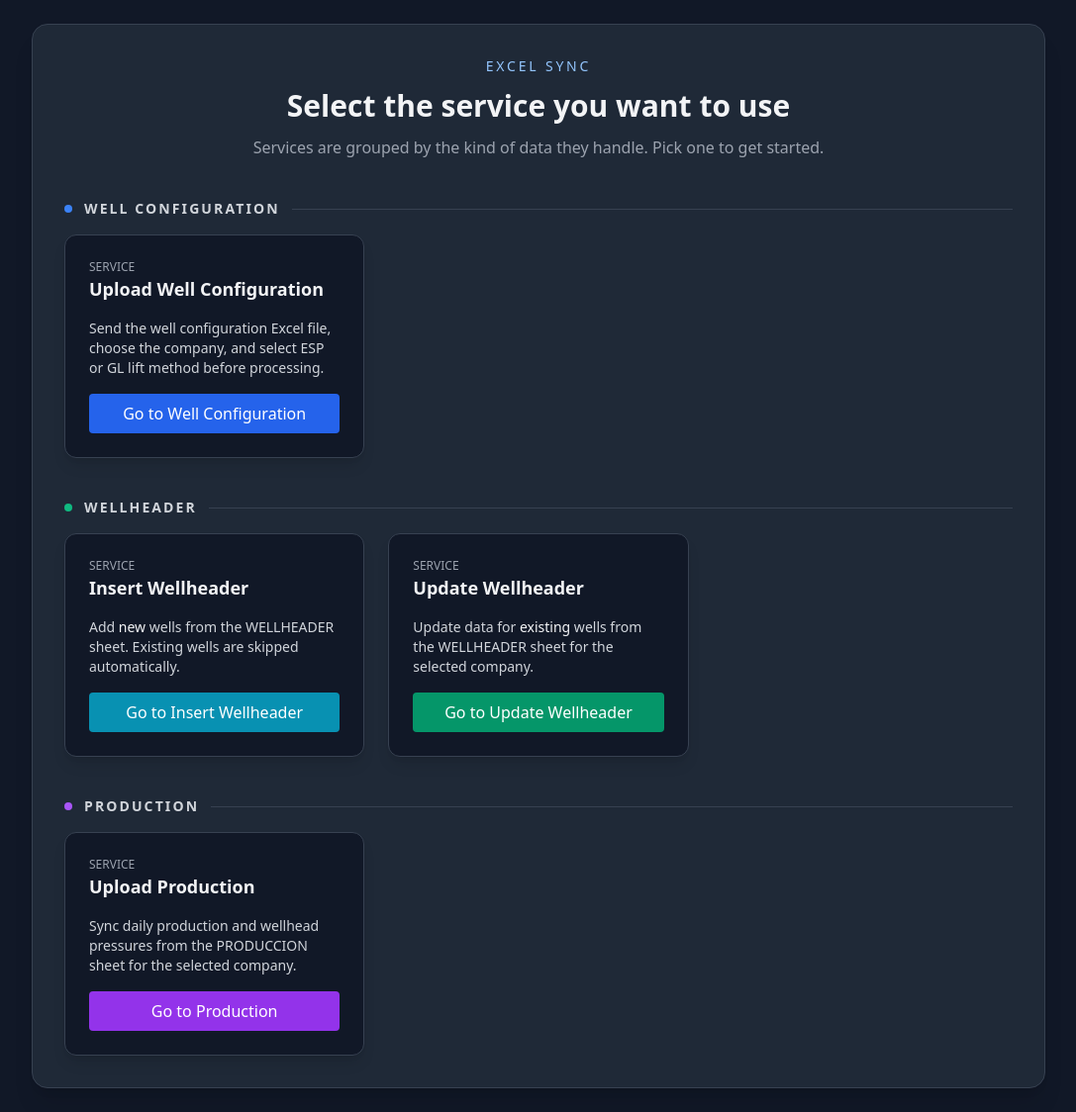
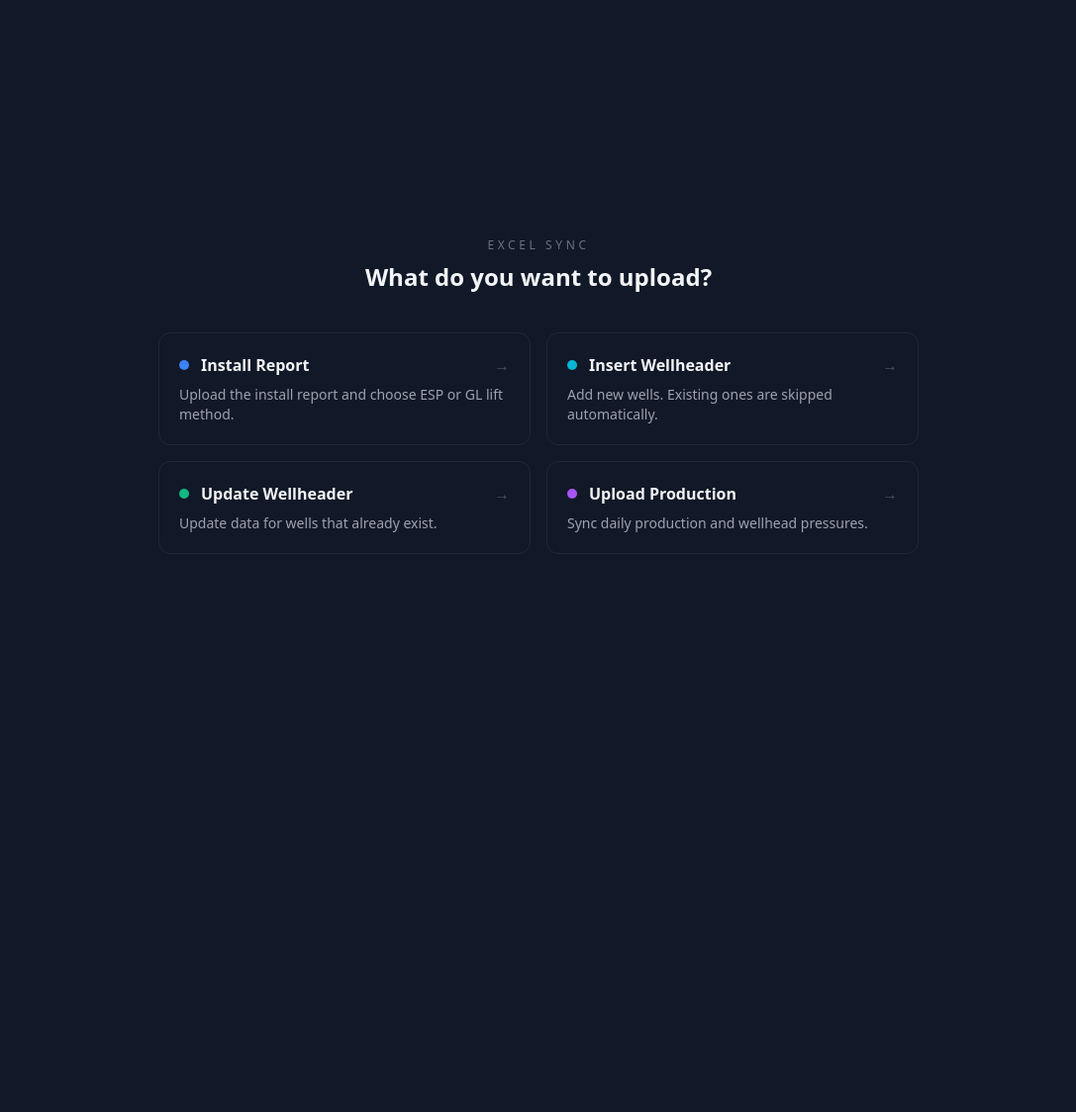
Before and after one commit to gjcardonam/db_excel_sync_api, a FastAPI app: page / in a window 1280 px wide. Shown: the whole page at 99% size, without its empty margins (96-1183 px from the left). After the commit the page ends 560 px from the top, so only its background shows below. Run offline with FastAPI, Linux system fonts and the light colour scheme; some libraries are stand-ins or nearby versions.

Commit message:
feat: auto-assign wellheader id/uwi/entityid; minimalist home; rename to Install Report
wellheader insert:
- Assign the table index to each new well: id == uwi == entityid, set to the
  live MAX(id)+1 (nothing hardcoded; recomputed every upload).
- Realign the id sequence (pg_get_serial_sequence + setval) to the new MAX(id)
  after inserting, so later inserts (app or manual) do not collide. The 'id' is
  written explicitly, which otherwise would not advance the sequence.

UI:
- Rename the "Well Configuration" service to "Install Report" (home card + page).
- Redesign the home page to a minimalist, fully clickable card grid.

Co-Authored-By: Claude Opus 4.8 (1M context) <noreply@anthropic.com>

```diff
--- a/app/templates/home.html
+++ b/app/templates/home.html
@@ -2,7 +2,7 @@
 <html lang="en" class="dark">
 <head>
   <meta charset="UTF-8" />
-  <title>Choose a Service</title>
+  <title>Excel Sync</title>
   <script src="https://cdn.tailwindcss.com"></script>
   <script>
     tailwind.config = {
@@ -12,86 +12,57 @@
   </script>
 </head>
 <body class="min-h-screen bg-gray-900 text-gray-100 flex items-center justify-center p-6">
-  <div class="w-full max-w-5xl bg-gray-800 border border-gray-700 rounded-2xl shadow-xl p-8">
-    <div class="flex flex-col gap-3 text-center mb-10">
-      <p class="text-sm uppercase tracking-[0.2em] text-blue-300">Excel Sync</p>
-      <h1 class="text-3xl font-bold">Select the service you want to use</h1>
-      <p class="text-gray-400">Services are grouped by the kind of data they handle. Pick one to get started.</p>
+  <main class="w-full max-w-3xl">
+    <header class="mb-10 text-center">
+      <p class="text-xs uppercase tracking-[0.3em] text-gray-500 mb-2">Excel Sync</p>
+      <h1 class="text-2xl font-semibold text-gray-100">What do you want to upload?</h1>
+    </header>
+
+    <div class="grid grid-cols-1 sm:grid-cols-2 gap-4">
+      <!-- Install Report -->
+      <a href="/well-configuration"
+         class="group rounded-xl border border-gray-800 bg-gray-900 p-5 transition hover:border-blue-500/60 hover:bg-gray-800">
+        <div class="flex items-center gap-3">
+          <span class="h-2.5 w-2.5 rounded-full bg-blue-500"></span>
+          <h2 class="text-base font-semibold text-gray-100">Install Report</h2>
+          <span class="ml-auto text-gray-600 group-hover:text-blue-400 transition">&rarr;</span>
+        </div>
+        <p class="mt-2 text-sm text-gray-400">Upload the install report and choose ESP or GL lift method.</p>
+      </a>
+
+      <!-- Insert Wellheader -->
+      <a href="/wellheader-insert"
+         class="group rounded-xl border border-gray-800 bg-gray-900 p-5 transition hover:border-cyan-500/60 hover:bg-gray-800">
+        <div class="flex items-center gap-3">
+          <span class="h-2.5 w-2.5 rounded-full bg-cyan-500"></span>
+          <h2 class="text-base font-semibold text-gray-100">Insert Wellheader</h2>
+          <span class="ml-auto text-gray-600 group-hover:text-cyan-400 transition">&rarr;</span>
+        </div>
+        <p class="mt-2 text-sm text-gray-400">Add new wells. Existing ones are skipped automatically.</p>
+      </a>
+
+      <!-- Update Wellheader -->
+      <a href="/wellheader"
+         class="group rounded-xl border border-gray-800 bg-gray-900 p-5 transition hover:border-emerald-500/60 hover:bg-gray-800">
+        <div class="flex items-center gap-3">
+          <span class="h-2.5 w-2.5 rounded-full bg-emerald-500"></span>
+          <h2 class="text-base font-semibold text-gray-100">Update Wellheader</h2>
+          <span class="ml-auto text-gray-600 group-hover:text-emerald-400 transition">&rarr;</span>
+        </div>
+        <p class="mt-2 text-sm text-gray-400">Update data for wells that already exist.</p>
+      </a>
+
+      <!-- Upload Production -->
+      <a href="/production"
+         class="group rounded-xl border border-gray-800 bg-gray-900 p-5 transition hover:border-purple-500/60 hover:bg-gray-800">
+        <div class="flex items-center gap-3">
+          <span class="h-2.5 w-2.5 rounded-full bg-purple-500"></span>
+          <h2 class="text-base font-semibold text-gray-100">Upload Production</h2>
+          <span class="ml-auto text-gray-600 group-hover:text-purple-400 transition">&rarr;</span>
+        </div>
+        <p class="mt-2 text-sm text-gray-400">Sync daily production and wellhead pressures.</p>
+      </a>
     </div>
-
-    <!-- Group: Well Configuration -->
-    <section class="mb-10">
-      <div class="flex items-center gap-3 mb-4">
-        <span class="h-2 w-2 rounded-full bg-blue-500"></span>
-        <h2 class="text-sm font-semibold uppercase tracking-[0.15em] text-gray-300">Well Configuration</h2>
-        <div class="flex-1 h-px bg-gray-700"></div>
-      </div>
-      <div class="grid grid-cols-1 md:grid-cols-3 gap-6">
-        <div class="bg-gray-900 border border-gray-700 rounded-xl p-6 flex flex-col gap-4 shadow-lg hover:border-blue-500 transition">
-          <div>
-            <div class="text-xs uppercase text-gray-400">Service</div>
-            <h3 class="text-lg font-semibold">Upload Well Configuration</h3>
-          </div>
-          <p class="text-gray-300 text-sm flex-1">Send the well configuration Excel file, choose the company, and select ESP or GL lift method before processing.</p>
-          <a href="/well-configuration" class="inline-flex items-center justify-center px-4 py-2 rounded bg-blue-600 text-white font-medium hover:bg-blue-700 transition">
-            Go to Well Configuration
-          </a>
-        </div>
-      </div>
-    </section>
-
-    <!-- Group: Wellheader -->
-    <section class="mb-10">
-      <div class="flex items-center gap-3 mb-4">
-        <span class="h-2 w-2 rounded-full bg-emerald-500"></span>
-        <h2 class="text-sm font-semibold uppercase tracking-[0.15em] text-gray-300">Wellheader</h2>
-        <div class="flex-1 h-px bg-gray-700"></div>
-      </div>
-      <div class="grid grid-cols-1 md:grid-cols-3 gap-6">
-        <div class="bg-gray-900 border border-gray-700 rounded-xl p-6 flex flex-col gap-4 shadow-lg hover:border-cyan-500 transition">
-          <div>
-            <div class="text-xs uppercase text-gray-400">Service</div>
-            <h3 class="text-lg font-semibold">Insert Wellheader</h3>
-          </div>
-          <p class="text-gray-300 text-sm flex-1">Add <span class="text-gray-100 font-medium">new</span> wells from the WELLHEADER sheet. Existing wells are skipped automatically.</p>
-          <a href="/wellheader-insert" class="inline-flex items-center justify-center px-4 py-2 rounded bg-cyan-600 text-white font-medium hover:bg-cyan-700 transition">
-            Go to Insert Wellheader
-          </a>
-        </div>
-
-        <div class="bg-gray-900 border border-gray-700 rounded-xl p-6 flex flex-col gap-4 shadow-lg hover:border-emerald-500 transition">
-          <div>
-            <div class="text-xs uppercase text-gray-400">Service</div>
-            <h3 class="text-lg font-semibold">Update Wellheader</h3>
-          </div>
-          <p class="text-gray-300 text-sm flex-1">Update data for <span class="text-gray-100 font-medium">existing</span> wells from the WELLHEADER sheet for the selected company.</p>
-          <a href="/wellheader" class="inline-flex items-center justify-center px-4 py-2 rounded bg-emerald-600 text-white font-medium hover:bg-emerald-700 transition">
-            Go to Update Wellheader
-          </a>
-        </div>
-      </div>
-    </section>
-
-    <!-- Group: Production -->
-    <section>
-      <div class="flex items-center gap-3 mb-4">
-        <span class="h-2 w-2 rounded-full bg-purple-500"></span>
-        <h2 class="text-sm font-semibold uppercase tracking-[0.15em] text-gray-300">Production</h2>
-        <div class="flex-1 h-px bg-gray-700"></div>
-      </div>
-      <div class="grid grid-cols-1 md:grid-cols-3 gap-6">
-        <div class="bg-gray-900 border border-gray-700 rounded-xl p-6 flex flex-col gap-4 shadow-lg hover:border-purple-500 transition">
-          <div>
-            <div class="text-xs uppercase text-gray-400">Service</div>
-            <h3 class="text-lg font-semibold">Upload Production</h3>
-          </div>
-          <p class="text-gray-300 text-sm flex-1">Sync daily production and wellhead pressures from the PRODUCCION sheet for the selected company.</p>
-          <a href="/production" class="inline-flex items-center justify-center px-4 py-2 rounded bg-purple-600 text-white font-medium hover:bg-purple-700 transition">
-            Go to Production
-          </a>
-        </div>
-      </div>
-    </section>
-  </div>
+  </main>
 </body>
 </html>
--- a/app/templates/upload.html
+++ b/app/templates/upload.html
@@ -2,7 +2,7 @@
 <html lang="en" class="dark">
 <head>
   <meta charset="UTF-8" />
-  <title>Upload Well Configuration</title>
+  <title>Install Report</title>
   <script src="https://cdn.tailwindcss.com"></script>
   <script>
     tailwind.config = {
@@ -19,7 +19,7 @@
       <a href="/" class="text-sm text-blue-400 hover:text-blue-300">&larr; Back to service selection</a>
       <span class="text-xs uppercase tracking-[0.2em] text-gray-400">Service</span>
     </div>
-    <h1 class="text-2xl font-bold text-center text-gray-100 mb-6">Upload Well Configuration</h1>
+    <h1 class="text-2xl font-bold text-center text-gray-100 mb-6">Install Report</h1>
 
     {% include "_feedback.html" %}
 
```
Also changed, not shown: app/services/wellheader_loader.py (+78 -9 lines), tests/integration/test_wellheader_insert_writes.py (+42 -0 lines).
